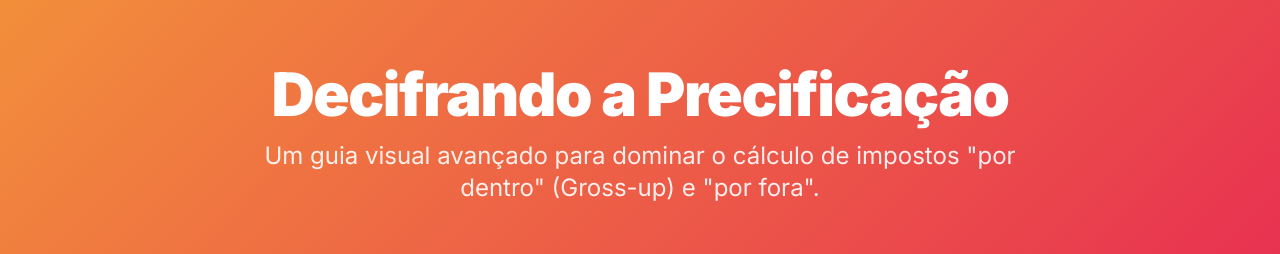
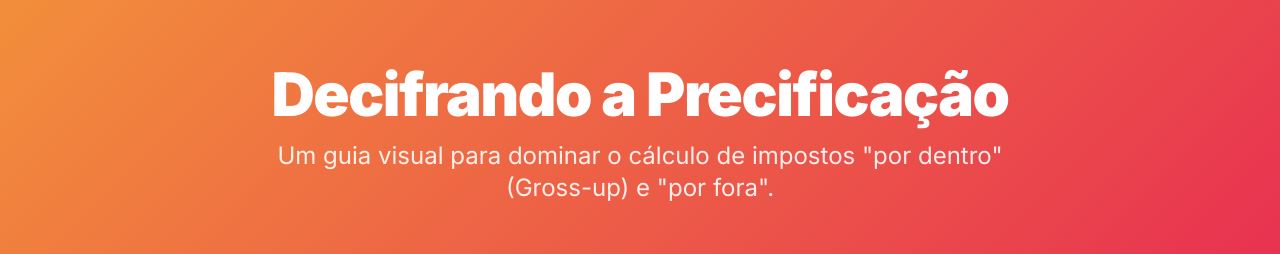
Before and after one commit to mateusemth/info-precificacao-rtc, a plain HTML site: page index.html in a window 1280 px wide. Shown: the top 254 px of the page. Drawn offline with nearby package versions, Linux system fonts and the light colour scheme.

Commit message:
Update index.html

```diff
--- a/index.html
+++ b/index.html
@@ -3,7 +3,7 @@
 <head>
     <meta charset="UTF-8">
     <meta name="viewport" content="width=device-width, initial-scale=1.0">
-    <title>Infográfico Avançado de Precificação | Gross-up vs. Sem Gross-up</title>
+    <title>Infográfico de Precificação | Gross-up vs. Sem Gross-up</title>
     <script src="https://cdn.tailwindcss.com"></script>
     <script src="https://cdn.jsdelivr.net/npm/chart.js"></script>
     <link rel="preconnect" href="https://fonts.googleapis.com">
@@ -42,7 +42,7 @@
     <!-- HERO SECTION -->
     <header class="gradient-bg text-white text-center p-8 md:p-16 mb-16 shadow-2xl">
         <h1 class="text-4xl md:text-6xl font-black mb-4 tracking-tight">Decifrando a Precificação</h1>
-        <p class="text-lg md:text-2xl max-w-3xl mx-auto opacity-90">Um guia visual avançado para dominar o cálculo de impostos "por dentro" (Gross-up) e "por fora".</p>
+        <p class="text-lg md:text-2xl max-w-3xl mx-auto opacity-90">Um guia visual para dominar o cálculo de impostos "por dentro" (Gross-up) e "por fora".</p>
     </header>
 
     <main class="container mx-auto px-4 md:px-8">
```
